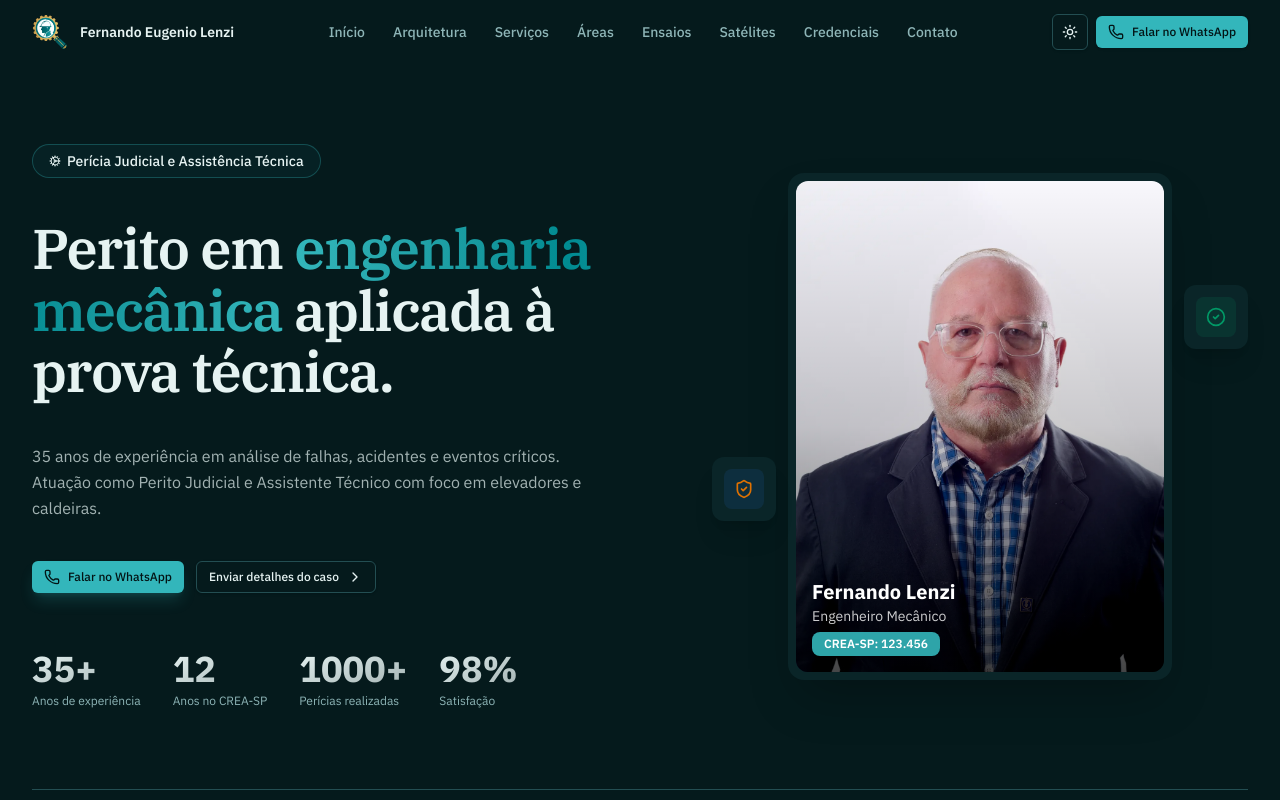
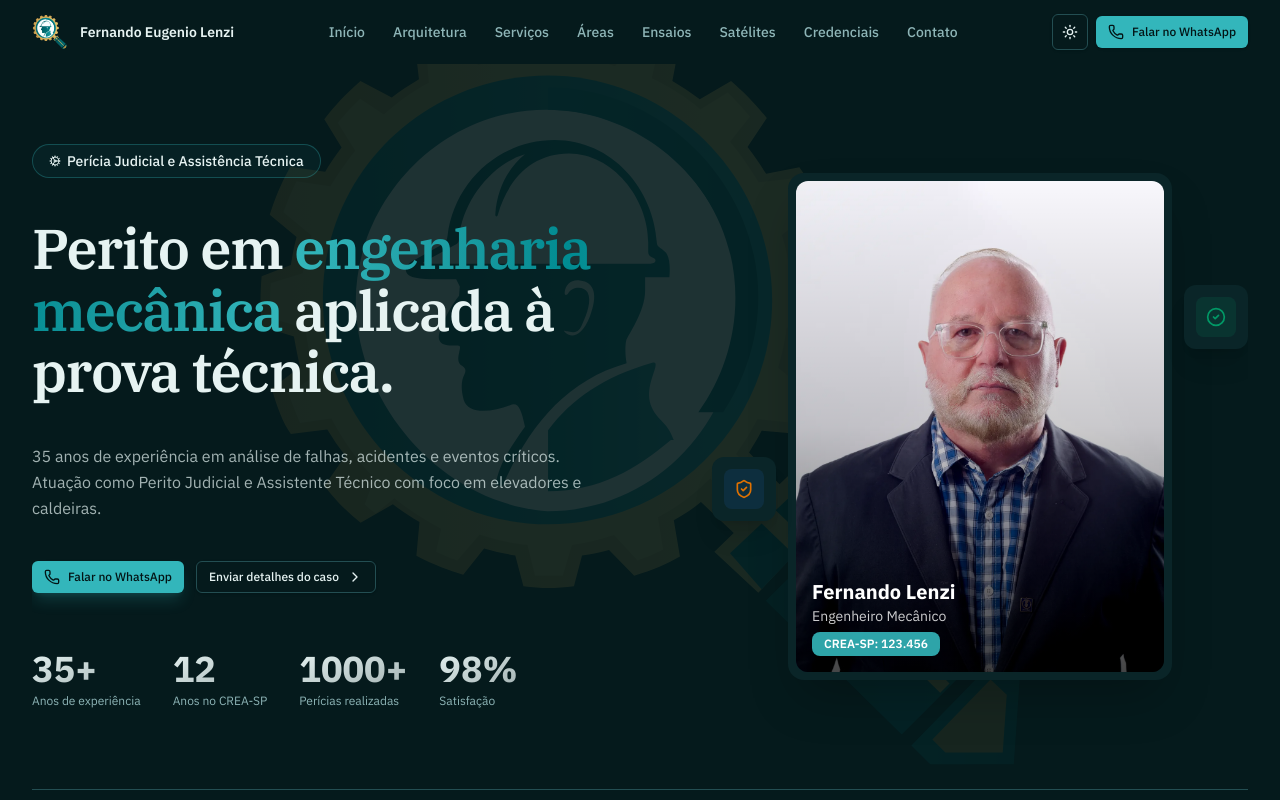
Before and after one commit to eng-lenzi/lp-eng-lenzi, a React (Vite) app: page / in a window 1280 px wide. Shown: the top 800 px of the page. Built offline with nearby package versions, Linux system fonts and the light colour scheme.

Commit message:
feat: adiciona logo com parallax no hero e logo grande no contato

```diff
--- a/src/routes/-components/contact.tsx
+++ b/src/routes/-components/contact.tsx
@@ -1,5 +1,5 @@
 import { motion } from "framer-motion";
-import { User, Phone, MapPin, MessageCircle } from "lucide-react";
+import { Phone, MapPin, MessageCircle } from "lucide-react";
 
 import { Text, Title } from "@/components/typography";
 import { Badge } from "@/components/ui/badge";
@@ -36,8 +36,12 @@ export function Contact() {
 								transition={{ duration: 0.3, delay: 0.3 }}
 								className="flex items-center gap-4 sm:gap-5"
 							>
-								<div className="flex h-12 w-12 items-center justify-center rounded-xl sm:h-14 sm:w-14 sm:rounded-2xl bg-gradient-to-br from-primary to-primary/80 text-primary-foreground shadow-lg shadow-primary/25">
-									<User className="size-6 sm:size-8" />
+								<div className="flex h-14 w-14 sm:h-16 sm:w-16 items-center justify-center overflow-hidden rounded-xl sm:rounded-2xl bg-gradient-to-br from-primary/20 to-primary/5 shadow-lg">
+									<img
+										src="/brand/logo.svg"
+										alt=""
+										className="h-full w-full object-contain"
+									/>
 								</div>
 								<div>
 									<Text className="text-xl font-semibold">
--- a/src/routes/-components/hero.tsx
+++ b/src/routes/-components/hero.tsx
@@ -1,4 +1,4 @@
-import { motion, useInView } from "framer-motion";
+import { motion, useInView, useScroll, useTransform } from "framer-motion";
 import {
 	CheckCircle2,
 	ChevronRight,
@@ -27,13 +27,31 @@ export function Hero() {
 	const heroRef = useRef(null);
 	const isHeroInView = useInView(heroRef, { once: true });
 
+	const { scrollYProgress } = useScroll({
+		target: heroRef,
+		offset: ["start end", "end start"],
+	});
+
+	const logoY = useTransform(scrollYProgress, [0, 1], [50, -50]);
+
 	return (
 		<section
 			ref={heroRef}
 			id="inicio"
 			aria-labelledby="hero-title"
-			className="relative pt-8 pb-8 sm:pt-16 sm:pb-10 lg:py-20"
+			className="relative pt-8 pb-8 sm:pt-16 sm:pb-10 lg:py-20 overflow-hidden"
 		>
+
+			<motion.div
+				style={{ y: logoY }}
+				className="absolute inset-0 pointer-events-none flex items-center justify-center opacity-[0.06] lg:opacity-10"
+			>
+				<img
+					src="/brand/logo.svg"
+					alt=""
+					className="w-[120%] max-w-[800px] h-auto"
+				/>
+			</motion.div>
 
 			<div className="grid gap-10 lg:grid-cols-[1.15fr_1fr] lg:gap-16">
 				<div className="relative z-10 space-y-8 lg:space-y-10">
```
